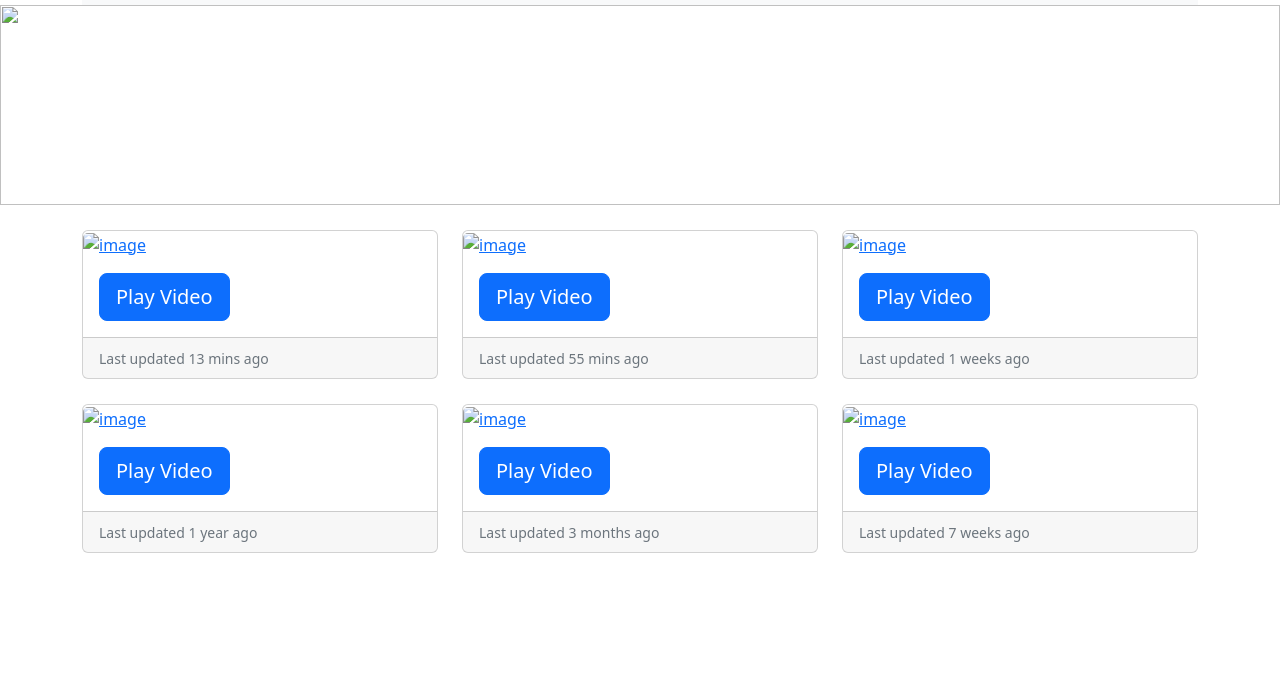
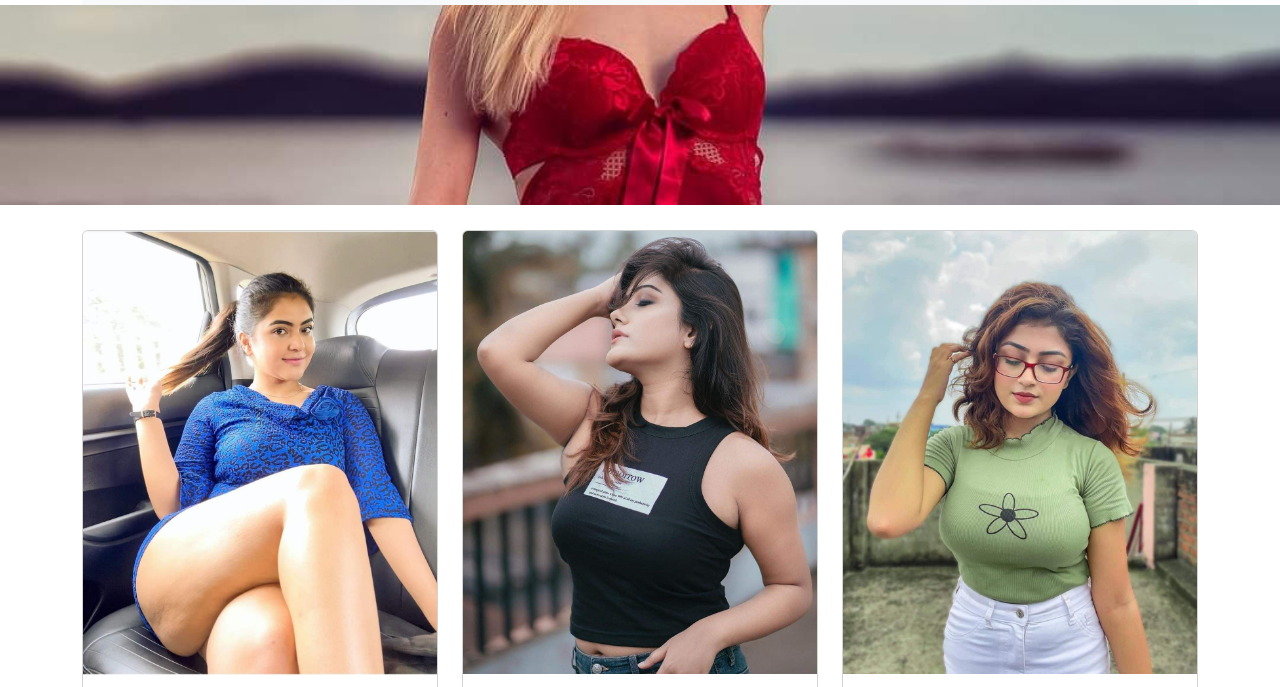
Before and after one commit to mizanursm/Sheri-Mccoy, a plain HTML site: page index.html in a window 1280 px wide. Shown: the part 59-746 px from the top of the page. Drawn offline with nearby package versions, Linux system fonts and the light colour scheme.

Commit message:
Add files via upload

```diff
--- a/index.html
+++ b/index.html
@@ -39,14 +39,14 @@
     </div>
     <!-- banner Section -->
     <div class="banner">
-       <a href="https://weakermumrespect.com/fyh5jk20?key=3b86ed002a4dde7b54f326e566d2cedc"> <img src="image/banner1.jpeg" style="object-fit: cover; width: 100%; height: 200px;"alt=""></a>
+       <a href="https://weakermumrespect.com/fyh5jk20?key=3b86ed002a4dde7b54f326e566d2cedc"> <img src="banner1.jpeg" style="object-fit: cover; width: 100%; height: 200px;"alt=""></a>
     </div>
     <!-- content section -->
     <div class="container" style="margin-top:2%">
         <div class="row row-cols-1 row-cols-md-3 g-4">
             <div class="col">
               <div class="card h-100">
-                <a href="https://churchyardalludeaccumulate.com/x8udww8j?key=83418b55aa887adfdd91cd3827de38e2" style="cursor: pointer;"><img src="image/1.jpg" class="card-img-top" alt="image"></a>
+                <a href="https://churchyardalludeaccumulate.com/x8udww8j?key=83418b55aa887adfdd91cd3827de38e2" style="cursor: pointer;"><img src="1.jpg" class="card-img-top" alt="image"></a>
                 <div class="card-body">
                  <a href="https://churchyardalludeaccumulate.com/x8udww8j?key=83418b55aa887adfdd91cd3827de38e2"><button type="button" class="btn btn-primary btn-lg">Play Video</button></a>
 
@@ -58,7 +58,7 @@
             </div>
             <div class="col">
               <div class="card h-100">
-                <a href="https://churchyardalludeaccumulate.com/x8udww8j?key=83418b55aa887adfdd91cd3827de38e2" style="cursor: pointer;"><img src="image/2.jpeg" class="card-img-top" alt="image"></a>
+                <a href="https://churchyardalludeaccumulate.com/x8udww8j?key=83418b55aa887adfdd91cd3827de38e2" style="cursor: pointer;"><img src="2.jpeg" class="card-img-top" alt="image"></a>
                 <div class="card-body">
                   <a href="https://churchyardalludeaccumulate.com/x8udww8j?key=83418b55aa887adfdd91cd3827de38e2"><button type="button" class="btn btn-primary btn-lg">Play Video</button></a>
                 </div>
@@ -69,7 +69,7 @@
             </div>
             <div class="col">
               <div class="card h-100">
-                <a href="https://churchyardalludeaccumulate.com/x8udww8j?key=83418b55aa887adfdd91cd3827de38e2" style="cursor: pointer;"><img src="image/3.jpeg" class="card-img-top" alt="image"></a>
+                <a href="https://churchyardalludeaccumulate.com/x8udww8j?key=83418b55aa887adfdd91cd3827de38e2" style="cursor: pointer;"><img src="3.jpeg" class="card-img-top" alt="image"></a>
                 <div class="card-body">
                   <a href="https://churchyardalludeaccumulate.com/x8udww8j?key=83418b55aa887adfdd91cd3827de38e2"><button type="button" class="btn btn-primary btn-lg">Play Video</button></a>
                 </div>
@@ -89,7 +89,7 @@
         <div class="row row-cols-1 row-cols-md-3 g-4">
             <div class="col">
               <div class="card h-100">
-                <a href="https://weakermumrespect.com/fyh5jk20?key=3b86ed002a4dde7b54f326e566d2cedc" style="cursor: pointer;"><img src="image/4.jpeg" class="card-img-top" alt="image"></a>
+                <a href="https://weakermumrespect.com/fyh5jk20?key=3b86ed002a4dde7b54f326e566d2cedc" style="cursor: pointer;"><img src="4.jpeg" class="card-img-top" alt="image"></a>
                 <div class="card-body">
                   <a href="https://weakermumrespect.com/fyh5jk20?key=3b86ed002a4dde7b54f326e566d2cedc"><button type="button" class="btn btn-primary btn-lg">Play Video</button></a>
 
@@ -101,7 +101,7 @@
             </div>
             <div class="col">
               <div class="card h-100">
-                <a href="https://churchyardalludeaccumulate.com/x8udww8j?key=83418b55aa887adfdd91cd3827de38e2" style="cursor: pointer;"><img src="image/5.jpeg" class="card-img-top" alt="image"></a>
+                <a href="https://churchyardalludeaccumulate.com/x8udww8j?key=83418b55aa887adfdd91cd3827de38e2" style="cursor: pointer;"><img src="5.jpeg" class="card-img-top" alt="image"></a>
                 <div class="card-body">
                   <a href="https://churchyardalludeaccumulate.com/x8udww8j?key=83418b55aa887adfdd91cd3827de38e2"><button type="button" class="btn btn-primary btn-lg">Play Video</button></a>
 
@@ -113,7 +113,7 @@
             </div>
             <div class="col">
               <div class="card h-100">
-                <a href="https://weakermumrespect.com/fyh5jk20?key=3b86ed002a4dde7b54f326e566d2cedc" style="cursor: pointer;"><img src="image/6.jpeg" class="card-img-top" alt="image"></a>
+                <a href="https://weakermumrespect.com/fyh5jk20?key=3b86ed002a4dde7b54f326e566d2cedc" style="cursor: pointer;"><img src="6.jpeg" class="card-img-top" alt="image"></a>
                 <div class="card-body">
                   <a href="https://weakermumrespect.com/fyh5jk20?key=3b86ed002a4dde7b54f326e566d2cedc"><button type="button" class="btn btn-primary btn-lg">Play Video</button></a>
                 </div>
```
